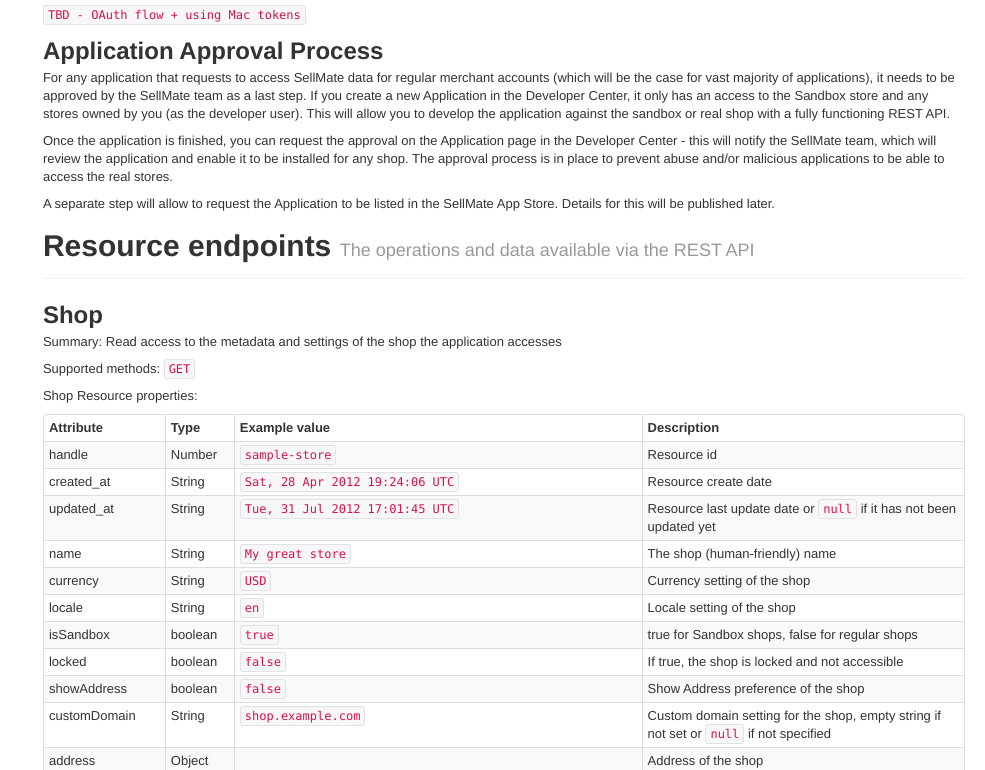
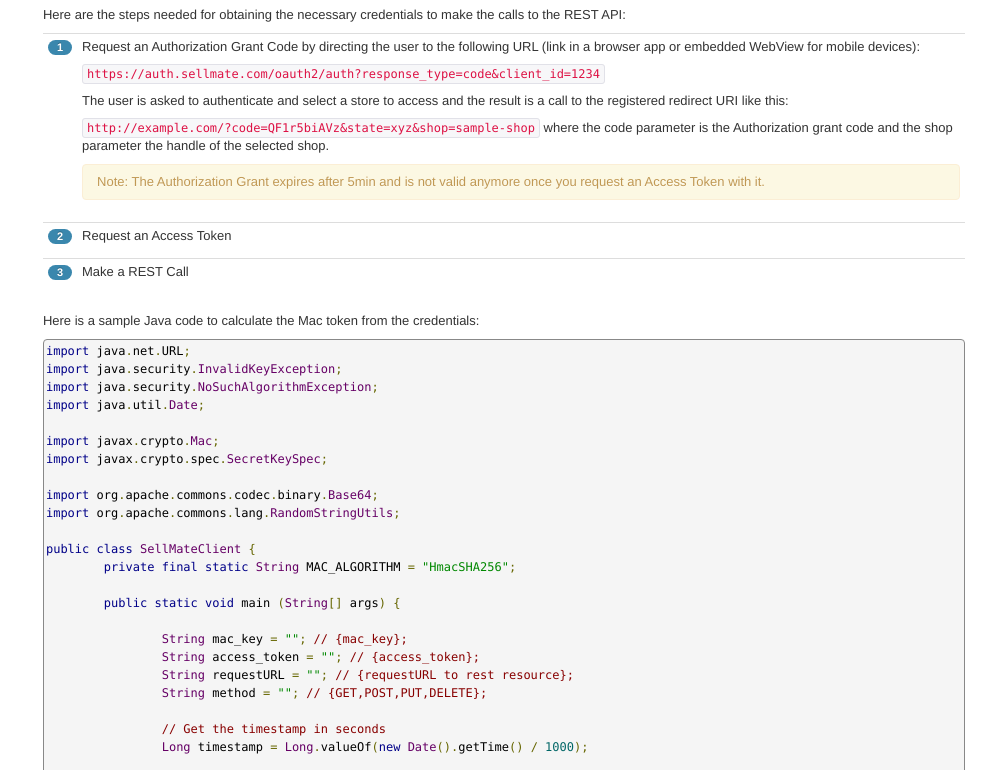
Before and after one commit to commercetools/sellmate-api, a plain HTML site: page index.html in a window 1280 px wide. Shown: the part 1010-1780 px from the top of the page, without its empty margins (295-1280 px from the left). Drawn offline with nearby package versions, Linux system fonts and the light colour scheme.

Commit message:
Add some content on getting Authorization grant + sample Java code snippet to generate Mac tokens

```diff
--- a/index.html
+++ b/index.html
@@ -140,7 +140,98 @@
                       <li>(optionally) <strong>Install</strong> the Application for a specific Shop. This will enable you client/application to access data in a specific shop. If you are just getting started with your app, just use the Install button on top of your Application edit page in the Developer Center, and install the app for the Sandbox (sample store that comes with every Developer account). If you do not install the app, the OAuth2 authentication flow will contain the selection of the shop to allow the access to.</li>
                   </ul>
               </p>
-              <p><code>TBD - OAuth flow + using Mac tokens</code></p>
+              <p>Here are the steps needed for obtaining the necessary credentials to make the calls to the REST API:</p>
+              <table class="table table-condensed">
+                <tbody>
+                  <tr><td><span class="badge badge-info">1</span></td>
+                    <td>
+                      <p>Request an Authorization Grant Code by directing the user to the following URL (link in a browser app or embedded WebView for mobile devices):</p>
+                      <p><code>https://auth.sellmate.com/oauth2/auth?response_type=code&client_id=1234</code></p>
+                      <p>The user is asked to authenticate and select a store to access and the result is a call to the registered redirect URI like this:</p>
+                      <p><code>http://example.com/?code=QF1r5biAVz&state=xyz&shop=sample-shop</code> where the code parameter is the Authorization grant code and the shop parameter the handle of the selected shop.</p>
+                      <div class="alert alert-warning">Note: The Authorization Grant expires after 5min and is not valid anymore once you request an Access Token with it.</div>
+                    </td>
+                  </tr>
+                  <tr><td><span class="badge badge-info">2</span></td>
+                    <td>
+                      <p>Request an Access Token </p>
+                    </td>
+                  </tr>
+                  <tr><td><span class="badge badge-info">3</span></td><td><p>Make a REST Call</p></td></tr>
+                </tbody>
+              </table>
+              <p>Here is a sample Java code to calculate the Mac token from the credentials:
+              <pre class="prettyprint lang-java">
+import java.net.URL;
+import java.security.InvalidKeyException;
+import java.security.NoSuchAlgorithmException;
+import java.util.Date;
+
+import javax.crypto.Mac;
+import javax.crypto.spec.SecretKeySpec;
+
+import org.apache.commons.codec.binary.Base64;
+import org.apache.commons.lang.RandomStringUtils;
+
+public class SellMateClient {
+	private final static String MAC_ALGORITHM = "HmacSHA256";
+
+	public static void main (String[] args) {
+
+		String mac_key = ""; // {mac_key};
+		String access_token = ""; // {access_token};
+		String requestURL = ""; // {requestURL to rest resource};
+		String method = ""; // {GET,POST,PUT,DELETE};
+
+		// Get the timestamp in seconds
+		Long timestamp = Long.valueOf(new Date().getTime() / 1000);
+
+		// Set port
+		URL targetURL = new URL(requestURL);
+		int port = 80;
+		if (targetURL.getPort() != -1)
+			port = targetURL.getPort();
+
+		// Define a random nonce
+		String nonce = RandomStringUtils.randomAlphanumeric(12);
+
+		// Create the normalized string:
+		// timestamp\n
+		// nonce\n
+		// method\n
+		// target_url\n
+		// host\n
+		// port\n
+		// \n
+		StringBuffer normalized = new StringBuffer();
+		normalized.append(timestamp).append("\n").append(nonce).append('\n').append(method).append('\n')
+			.append(targetURL.getPath()).append('\n').append(targetURL.getHost()).append('\n').append(port)
+			.append("\n");
+
+		// Create the request mac
+		SecretKeySpec signingKey = new SecretKeySpec(mac_key.getBytes(), MAC_ALGORITHM);
+		String mac_string = "";
+		try {
+			Mac mac = Mac.getInstance(MAC_ALGORITHM);
+			mac.init(signingKey);
+			byte[] rawHmac = mac.doFinal(normalized.toString().getBytes());
+			mac_string = Base64.encodeBase64String(rawHmac);
+		} catch (NoSuchAlgorithmException e) {
+			e.printStackTrace();
+		} catch (InvalidKeyException e) {
+			e.printStackTrace();
+		}
+
+		// Build the MAC header string
+		// id
+		// ts
+		// nonce
+		// mac
+		String authHeader = " Mac id=\"" + access_token + "\"," + "ts=\"" + timestamp + "\"," + "nonce=\"" + nonce
+			+ "\"," + "mac=\"" + mac_string + "\"";
+	}
+}
+</pre>
 
               <h2 id="AppApproval">Application Approval Process</h2>
               <p>For any application that requests to access SellMate data for regular merchant accounts (which will be the case for vast majority of applications), it needs to be approved by the SellMate team as a last step. If you create a new Application in the Developer Center, it only has an access to the Sandbox store and any stores owned by you (as the developer user). This will allow you to develop the application against the sandbox or real shop with a fully functioning REST API.</p>
```
